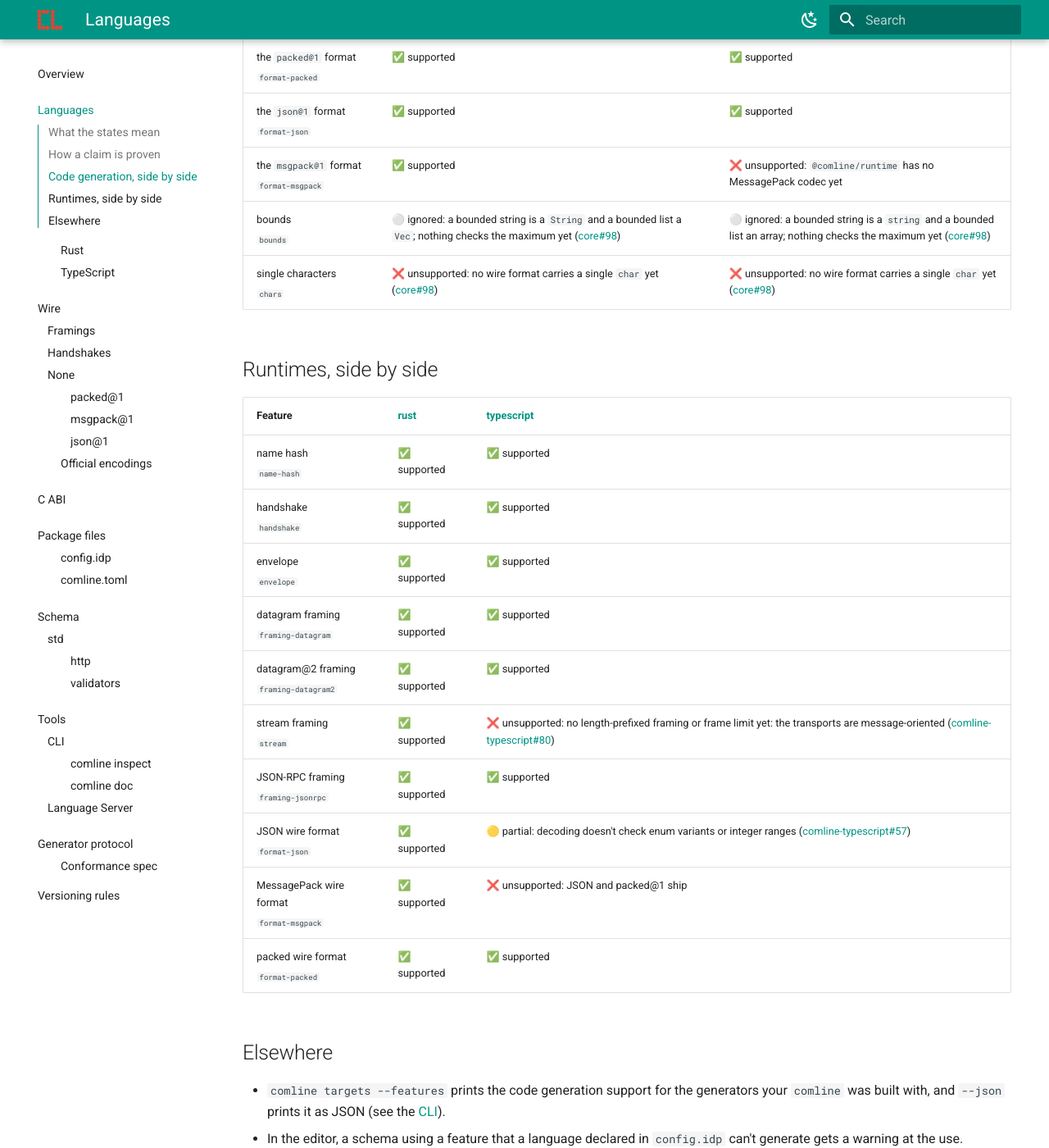
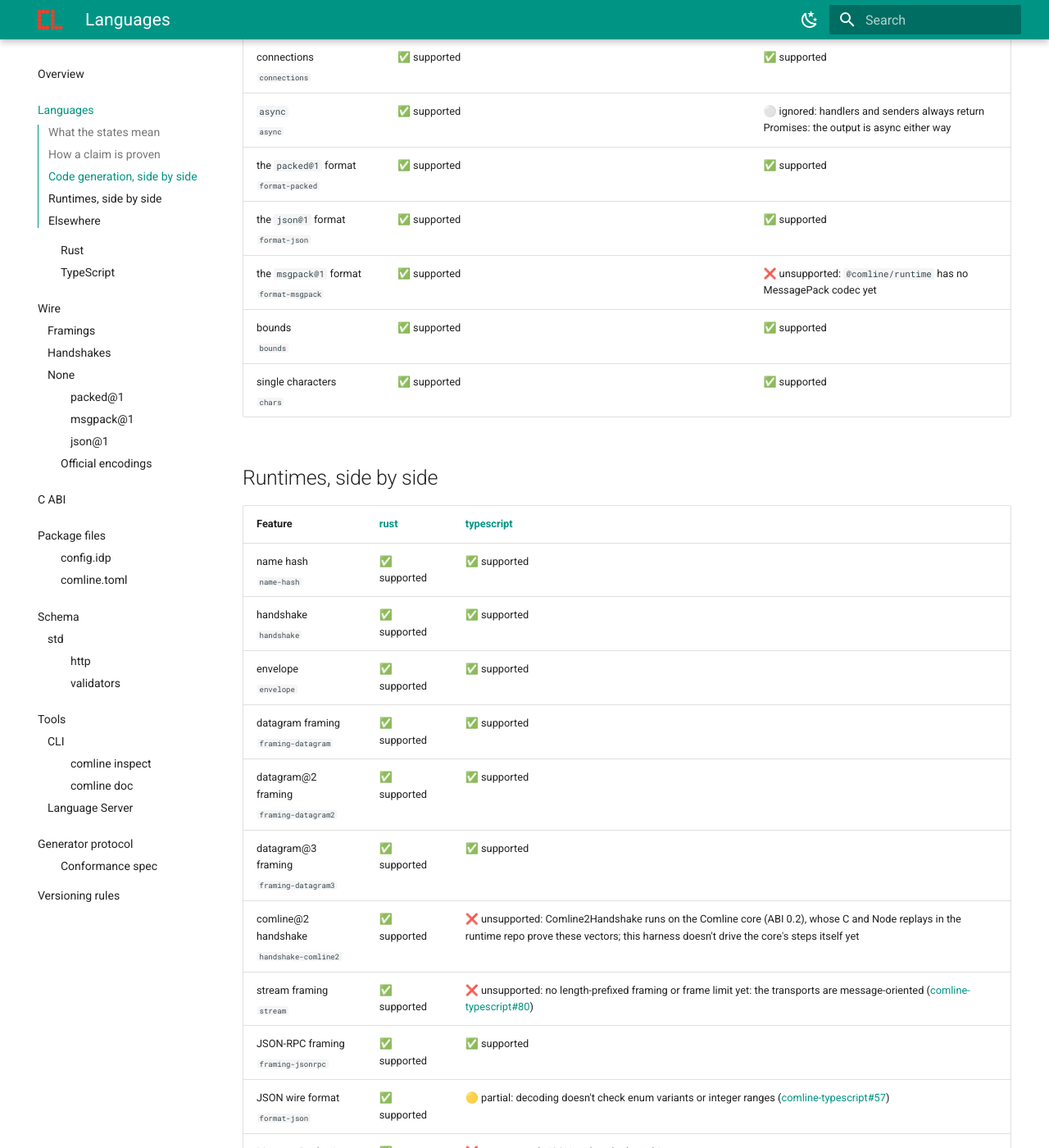
Before and after one commit to ComlineProject/docs, an MkDocs documentation site: the page built from docs/docs/reference/languages/index.md, in a window 1280 px wide and 1400 px high, scrolled down 3176 px. Shown: the whole window at 82% size. Built offline with MkDocs 1.6.1 and Material for MkDocs 9.7.7, drawn with Linux system fonts in a browser that asks for light colours; the version menu is left out; some of the changed text lies outside the part shown.

Commit message:
languages: regenerate the support pages from the conformance results

```diff
--- a/docs/docs/reference/languages/index.md
+++ b/docs/docs/reference/languages/index.md
@@ -88,13 +88,15 @@ commit. A runtime's suite runs every example against it:
 | `validate_on_decode` <br><sub>`validate-on-decode`</sub> | ✅ supported | ⚪ ignored: no checks are generated to run on decode yet ([core#96](https://github.com/ComlineProject/core/issues/96)) |
 | JSON-RPC framing <br><sub>`framing-jsonrpc`</sub> | ✅ supported | ✅ supported |
 | no handshake <br><sub>`handshake-none`</sub> | ✅ supported | ✅ supported |
+| `datagram@3` framing <br><sub>`framing-datagram3`</sub> | ✅ supported | ✅ supported |
+| `comline@2` handshake <br><sub>`handshake-comline2`</sub> | ✅ supported | ✅ supported |
 | connections <br><sub>`connections`</sub> | ✅ supported | ✅ supported |
 | `async` <br><sub>`async`</sub> | ✅ supported | ⚪ ignored: handlers and senders always return Promises: the output is async either way |
 | the `packed@1` format <br><sub>`format-packed`</sub> | ✅ supported | ✅ supported |
 | the `json@1` format <br><sub>`format-json`</sub> | ✅ supported | ✅ supported |
 | the `msgpack@1` format <br><sub>`format-msgpack`</sub> | ✅ supported | ❌ unsupported: `@comline/runtime` has no MessagePack codec yet |
-| bounds <br><sub>`bounds`</sub> | ⚪ ignored: a bounded string is a `String` and a bounded list a `Vec`; nothing checks the maximum yet ([core#98](https://github.com/ComlineProject/core/issues/98)) | ⚪ ignored: a bounded string is a `string` and a bounded list an array; nothing checks the maximum yet ([core#98](https://github.com/ComlineProject/core/issues/98)) |
-| single characters <br><sub>`chars`</sub> | ❌ unsupported: no wire format carries a single `char` yet ([core#98](https://github.com/ComlineProject/core/issues/98)) | ❌ unsupported: no wire format carries a single `char` yet ([core#98](https://github.com/ComlineProject/core/issues/98)) |
+| bounds <br><sub>`bounds`</sub> | ✅ supported | ✅ supported |
+| single characters <br><sub>`chars`</sub> | ✅ supported | ✅ supported |
 
 <!-- matrix:end -->
 
@@ -110,6 +112,8 @@ commit. A runtime's suite runs every example against it:
 | envelope <br><sub>`envelope`</sub> | ✅ supported | ✅ supported |
 | datagram framing <br><sub>`framing-datagram`</sub> | ✅ supported | ✅ supported |
 | datagram@2 framing <br><sub>`framing-datagram2`</sub> | ✅ supported | ✅ supported |
+| datagram@3 framing <br><sub>`framing-datagram3`</sub> | ✅ supported | ✅ supported |
+| comline@2 handshake <br><sub>`handshake-comline2`</sub> | ✅ supported | ❌ unsupported: Comline2Handshake runs on the Comline core (ABI 0.2), whose C and Node replays in the runtime repo prove these vectors; this harness doesn't drive the core's steps itself yet |
 | stream framing <br><sub>`stream`</sub> | ✅ supported | ❌ unsupported: no length-prefixed framing or frame limit yet: the transports are message-oriented ([comline-typescript#80](https://github.com/ComlineProject/comline-typescript/issues/80)) |
 | JSON-RPC framing <br><sub>`framing-jsonrpc`</sub> | ✅ supported | ✅ supported |
 | JSON wire format <br><sub>`format-json`</sub> | ✅ supported | 🟡 partial: decoding doesn't check enum variants or integer ranges ([comline-typescript#57](https://github.com/ComlineProject/comline-typescript/issues/57)) |
```
Also changed, not shown: docs/docs/reference/languages/rust.md (+18 -14 lines), docs/docs/reference/languages/typescript.md (+17 -13 lines).
